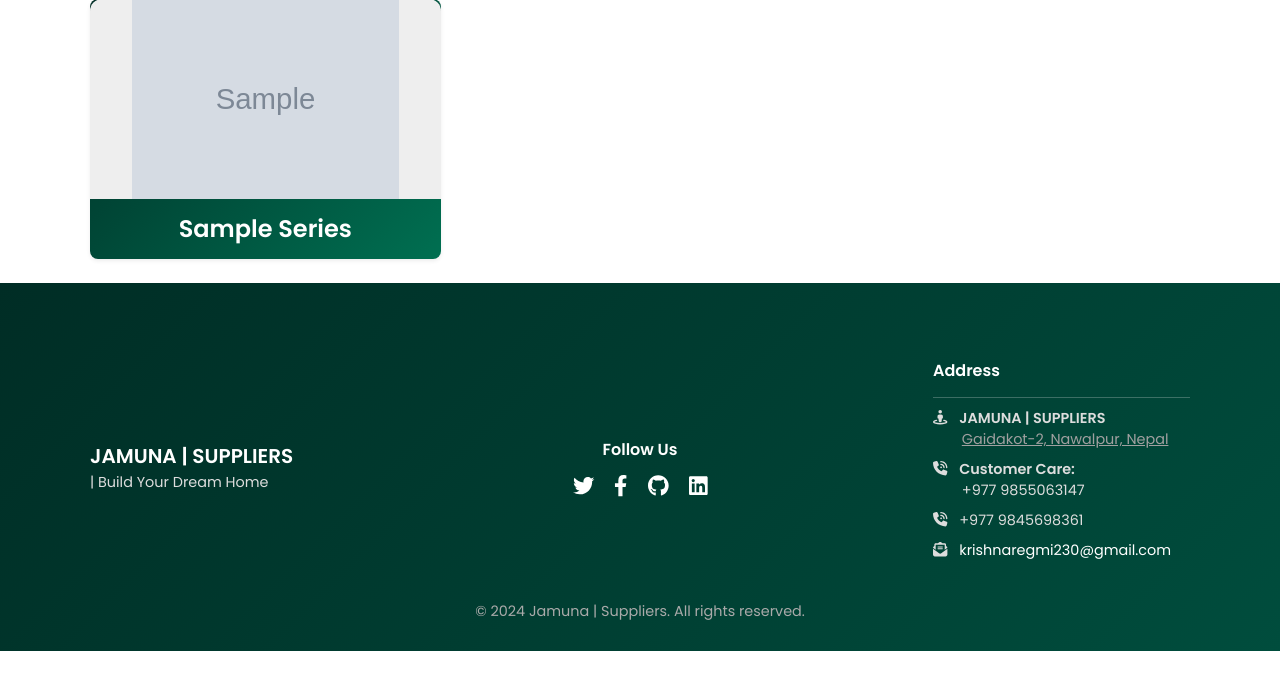
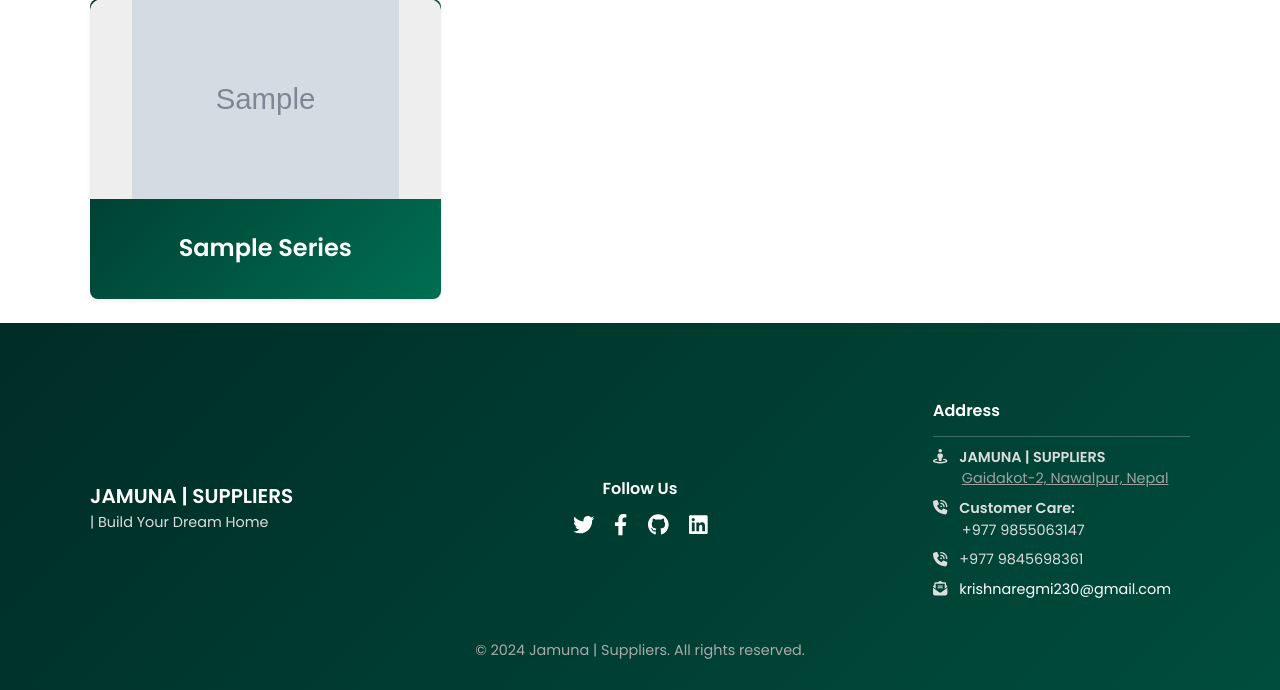
Before and after one commit to KushalRegmi61/MEDHA_Enterprises, a Flask app: page /products_category in a window 1280 px wide. Shown: the part 305-995 px from the top of the page. Before the commit the page ends 956 px from the top, so only its background shows below. Run offline with Flask 3, Linux system fonts and the light colour scheme; tables that the repository leaves empty hold one stand-in row (values such as "Sample post"); grey boxes marked "Sample" are stand-in pictures; some libraries are stand-ins or nearby versions.

Commit message:
fix the card text display layout

```diff
--- a/templates/products_category.html
+++ b/templates/products_category.html
@@ -31,7 +31,7 @@
     {% for category, image_url in category_images.items() %}
     <div class="col-lg-4 col-md-4 col-sm-6">
       <a href="{{ url_for('products', category=category) }}" class="category-card-link">
-        <div class="card category-card shadow-sm ">
+        <div class="card category-card shadow-sm " style="height: 300px;">
           <!-- Top part of the card with image -->
           <div class="card-img-top d-flex justify-content-center align-items-center"
             style="background-color: #eee; border-radius: 12px 12px 0 0; height: 200px; overflow: hidden;">
@@ -43,7 +43,10 @@
 
 
           <!-- Card body -->
-          <div class="card-body text-center  text-white">
+          <div
+          class="card-body text-center  text-white"
+          style="display: flex; justify-content: center; align-items: center;"
+          >
             <h5 class="card-title mb-0">{{ category }} Series</h5>
           </div>
 
```
